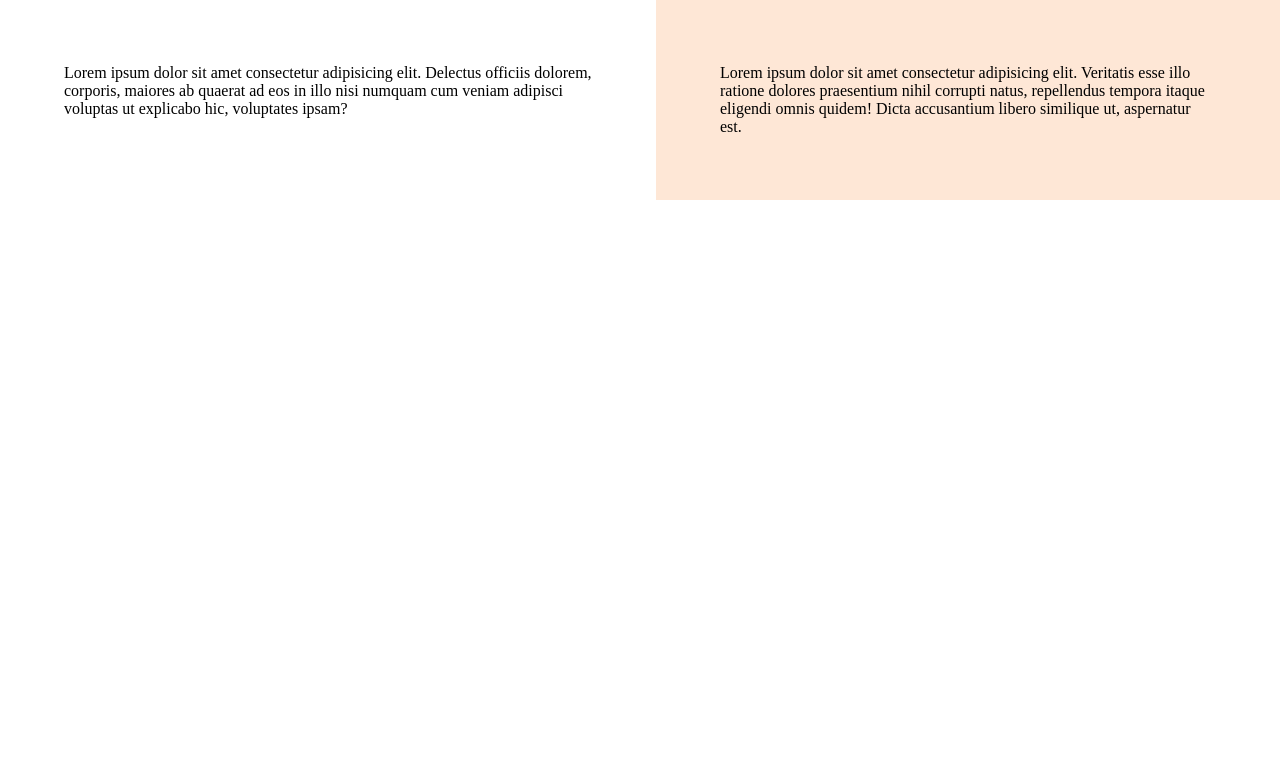
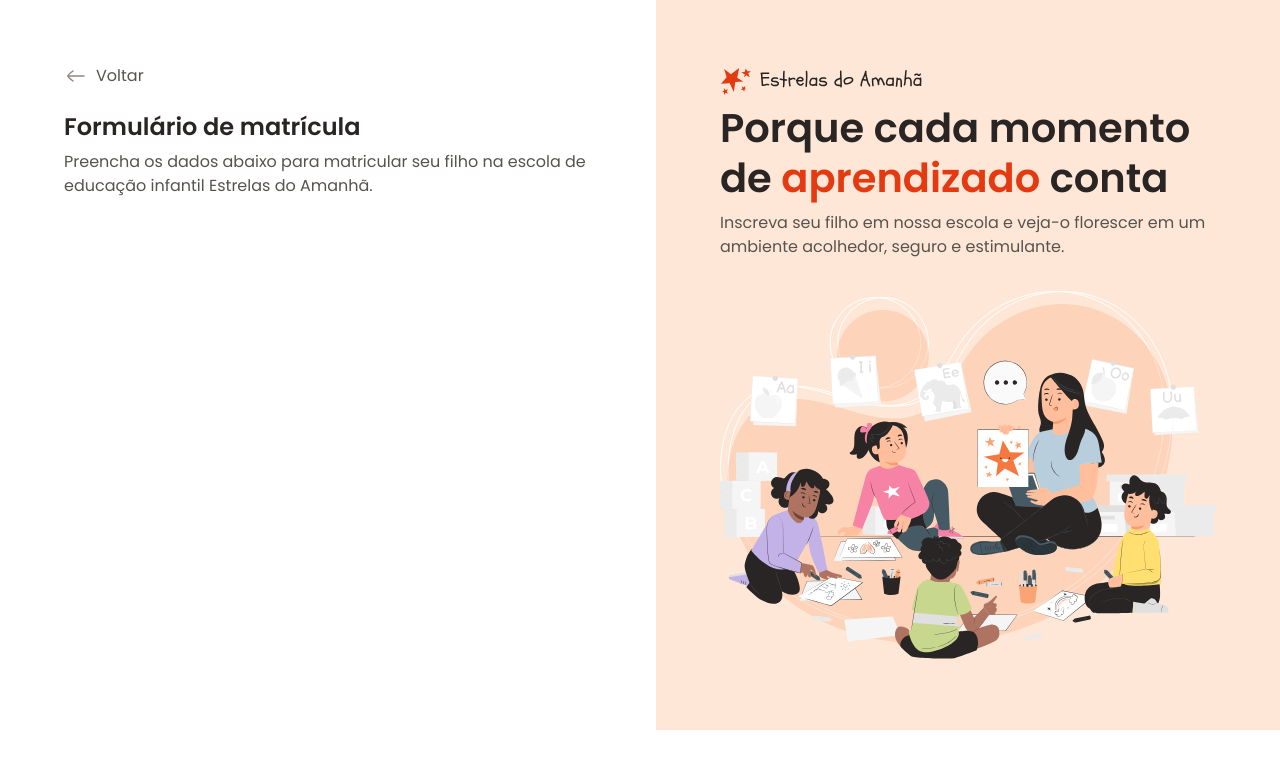
Before and after one commit to eomgn/rocketseat_fullstack_formulario_matriculas, a plain HTML site: page index.html in a window 1280 px wide. Drawn offline with Linux system fonts and the light colour scheme.

Commit message:
conteudo aside e conteudo inicial do main

```diff
--- a/css/global.css
+++ b/css/global.css
@@ -6,7 +6,7 @@
 
 :root {
   --font-family: "Poppins", "sans-serif";
-  --text: 400 1rem/1.5 var(var(--font-family));
+  --text: 400 1rem/1.5 var(--font-family);
   --text-sm: 400 0.875/1.4 var(--font-family);
 
   --text-primary: #292524;
@@ -26,4 +26,17 @@
 
 body {
   overflow: hidden;
+
+  font: var(--text);
+  color: var(--text-secondary);
 }
+
+h1,
+h2 {
+  color: var(--text-primary);
+}
+
+img {
+  max-width: 100%;
+  height: auto;
+}
--- a/css/layout.css
+++ b/css/layout.css
@@ -13,6 +13,18 @@ main {
     max-width: 33rem;
     margin-left: auto;
   }
+
+  & .back {
+    display: flex;
+    align-items: center;
+    gap: 0.5rem;
+    margin-bottom: 1.5rem;
+  }
+
+  & h1 {
+    font: 600 1.5rem/1.25 var(--font-family);
+    margin-bottom: 0.5rem;
+  }
 }
 
 aside {
@@ -22,5 +34,18 @@ aside {
   & .aside-container {
     max-width: 31rem;
     margin-right: auto;
+
+    & > img {
+      margin-top: 2rem;
+    }
+  }
+
+  & h2 {
+    font: 600 2.5rem/1.25 var(--font-family);
+    margin-bottom: 0.5rem;
+
+    & span {
+      color: var(--text-highlight);
+    }
   }
 }
--- a/index.html
+++ b/index.html
@@ -22,19 +22,34 @@
     <div id="app">
       <main>
         <div class="main-container">
-          Lorem ipsum dolor sit amet consectetur adipisicing elit. Delectus
-          officiis dolorem, corporis, maiores ab quaerat ad eos in illo nisi
-          numquam cum veniam adipisci voluptas ut explicabo hic, voluptates
-          ipsam?
+          <div class="back">
+            <img src="./assets/icons/arrow-left-02.svg" alt="ícone de voltar" />
+            <span>Voltar</span>
+          </div>
+
+          <h1>Formulário de matrícula</h1>
+          <p>
+            Preencha os dados abaixo para matricular seu filho na escola de
+            educação infantil Estrelas do Amanhã.
+          </p>
         </div>
       </main>
 
       <aside>
         <div class="aside-container">
-          Lorem ipsum dolor sit amet consectetur adipisicing elit. Veritatis
-          esse illo ratione dolores praesentium nihil corrupti natus,
-          repellendus tempora itaque eligendi omnis quidem! Dicta accusantium
-          libero similique ut, aspernatur est.
+          <header>
+            <img src="./assets/logo.svg" alt="Logo Estrelas do Amanhã" />
+            <h2>Porque cada momento de <span>aprendizado</span> conta</h2>
+            <p>
+              Inscreva seu filho em nossa escola e veja-o florescer em um
+              ambiente acolhedor, seguro e estimulante.
+            </p>
+          </header>
+
+          <img
+            src="./assets/Illustration.svg"
+            alt="Ilustração de uma professora sentada com alunos."
+          />
         </div>
       </aside>
     </div>
```
